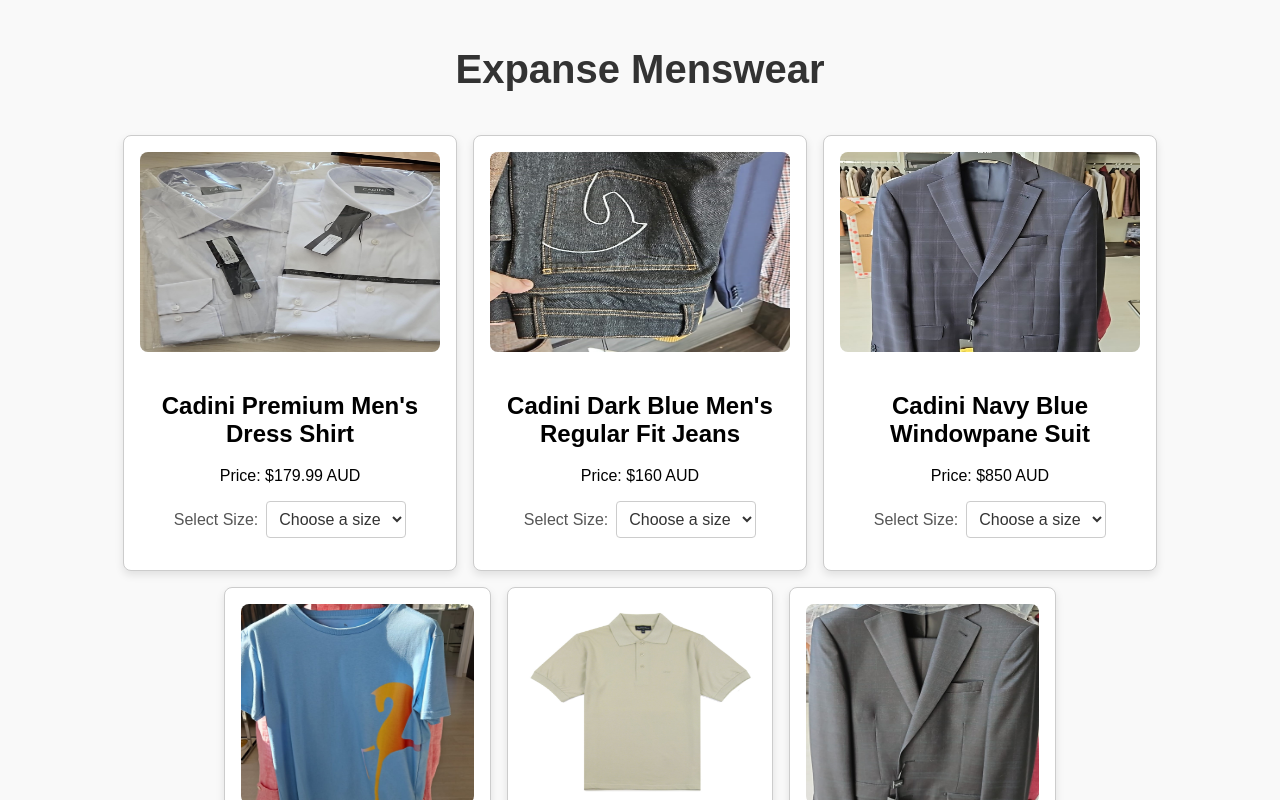
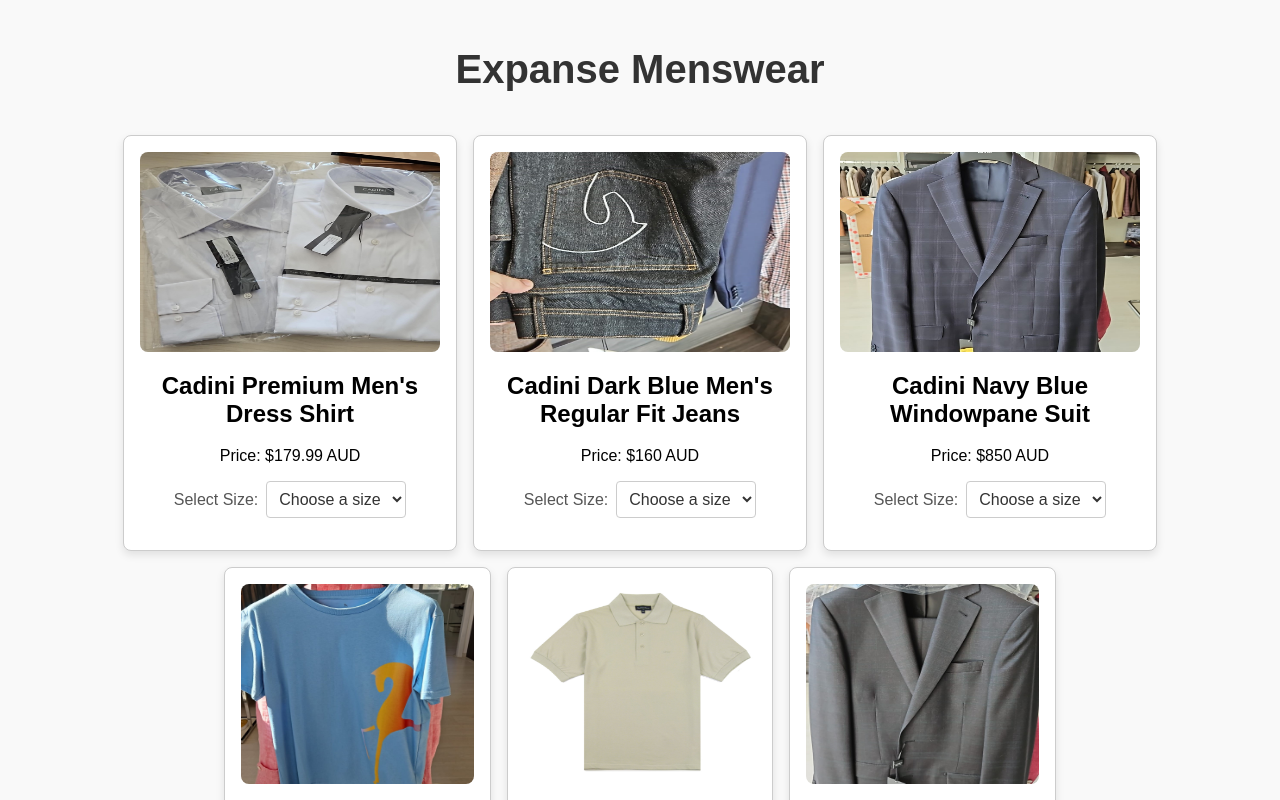
Before and after one commit to paulmatdonovan/expanse, a React (Create React App) app: page / in a window 1280 px wide. Shown: the top 800 px of the page. Built offline with nearby package versions, Linux system fonts and the light colour scheme.

Commit message:
changed photo

```diff
--- a/src/Card/Card.css
+++ b/src/Card/Card.css
@@ -1,4 +1,9 @@
 /* Card.css */
+
+img {
+    max-width: 100%;
+    display: block;
+}
 .store-page {
     padding: 20px;
     font-family: Arial, sans-serif;
```
Lines whose indentation alone changed are shown as unchanged.
